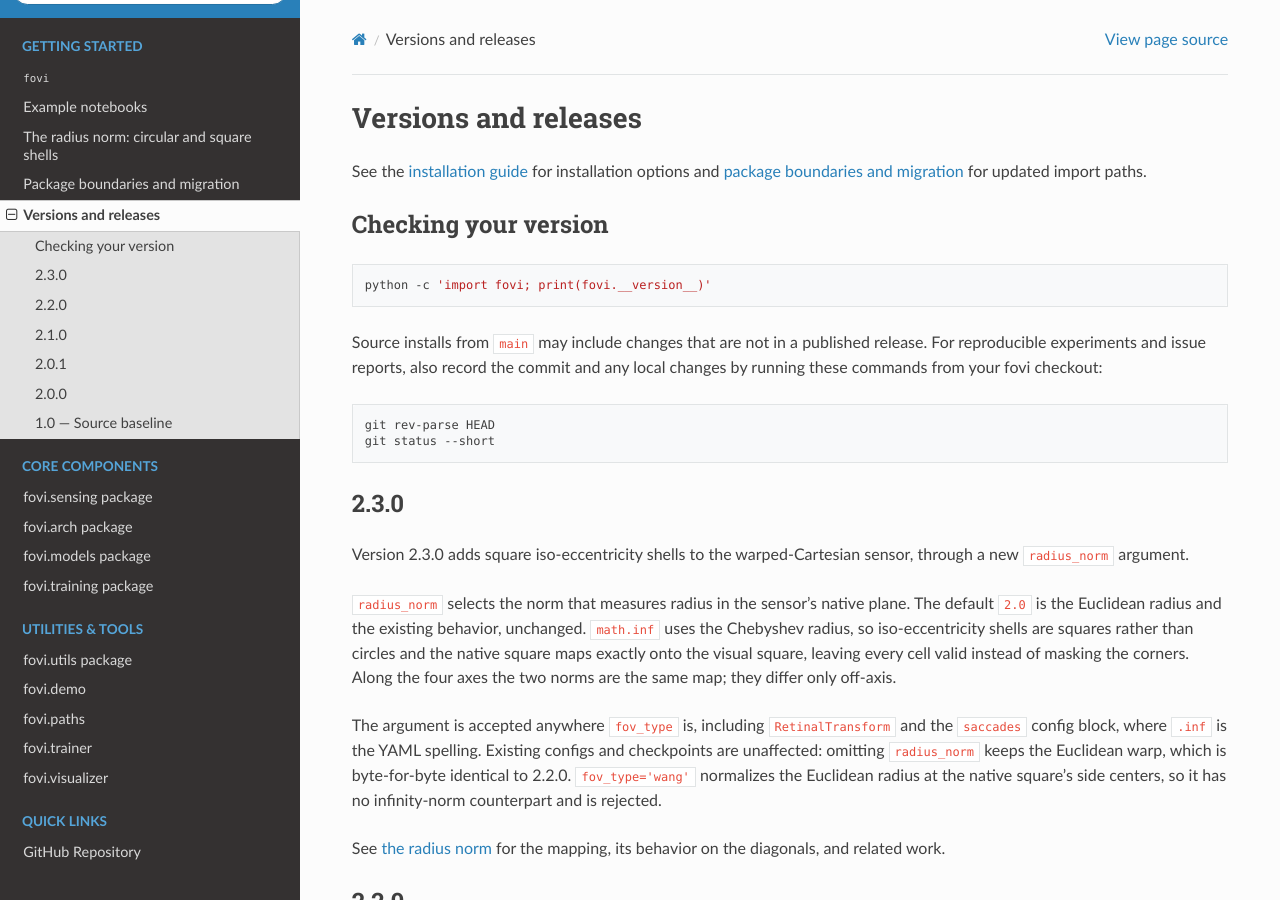
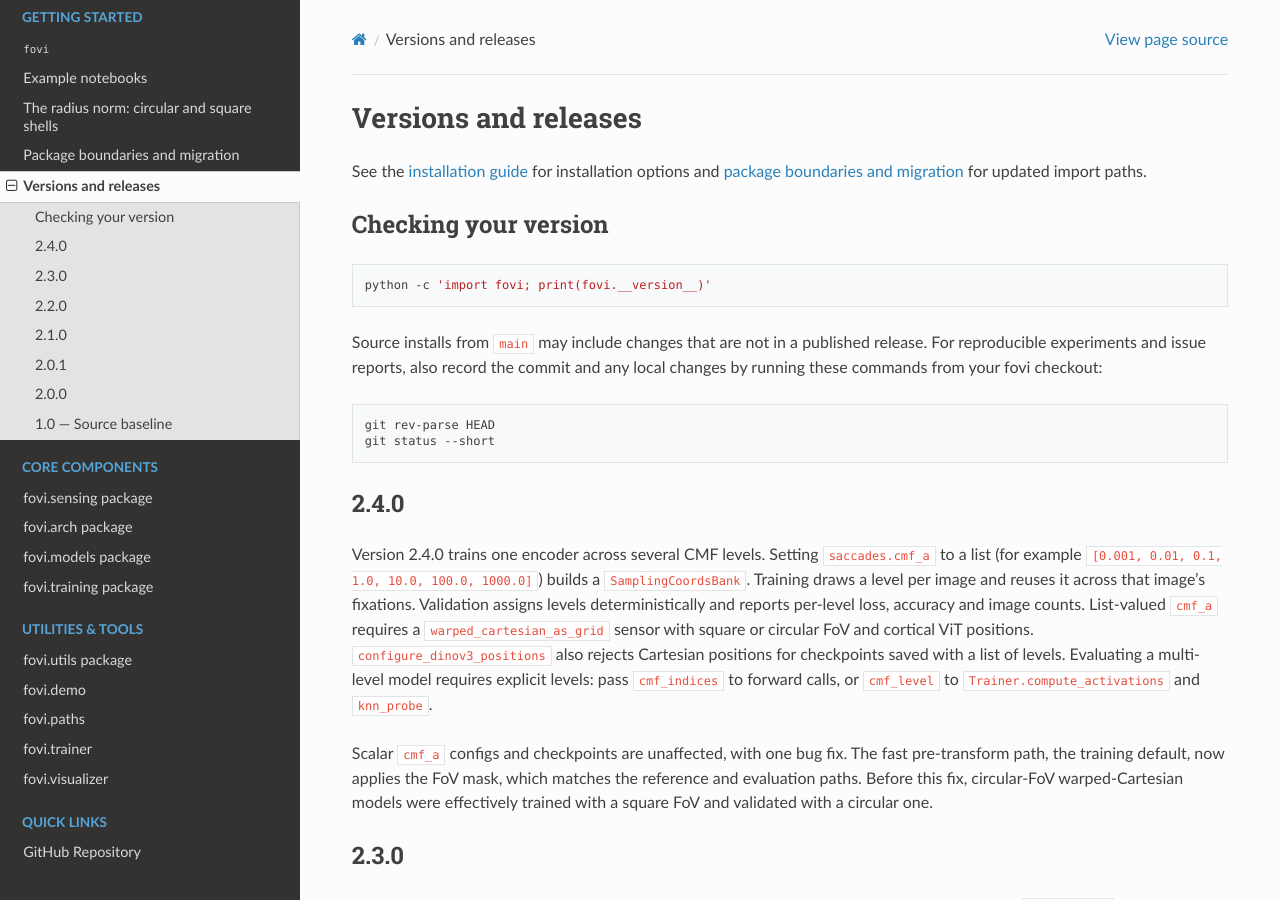
Before and after one commit to nblauch/fovi, a Sphinx documentation site: the page built from docs/releases.md, in a window 1280 px wide and 900 px high. Built offline with Sphinx 7.4.7 and the Read the Docs theme 3.1.0, drawn with Linux system fonts in a browser that asks for light colours.

Commit message:
Bump version to 2.4.0
Multi-level CMF training and the fast pre-transform FoV mask fix change
behavior downstream packages depend on; give them a version to require.

````diff
--- a/docs/releases.md
+++ b/docs/releases.md
@@ -17,6 +17,26 @@ changes by running these commands from your fovi checkout:
 git rev-parse HEAD
 git status --short
 ```
+
+## 2.4.0
+
+Version 2.4.0 trains one encoder across several CMF levels. Setting
+`saccades.cmf_a` to a list (for example
+`[0.001, 0.01, 0.1, 1.0, 10.0, 100.0, 1000.0]`) builds a `SamplingCoordsBank`.
+Training draws a level per image and reuses it across that image's fixations.
+Validation assigns levels deterministically and reports per-level loss,
+accuracy and image counts. List-valued `cmf_a` requires a
+`warped_cartesian_as_grid` sensor with square or circular FoV and cortical ViT
+positions. `configure_dinov3_positions` also rejects Cartesian positions for
+checkpoints saved with a list of levels. Evaluating a multi-level model requires
+explicit levels: pass `cmf_indices` to forward calls, or `cmf_level` to
+`Trainer.compute_activations` and `knn_probe`.
+
+Scalar `cmf_a` configs and checkpoints are unaffected, with one bug fix. The
+fast pre-transform path, the training default, now applies the FoV mask, which
+matches the reference and evaluation paths. Before this fix, circular-FoV
+warped-Cartesian models were effectively trained with a square FoV and validated
+with a circular one.
 
 ## 2.3.0
 
--- a/fovi/_version.py
+++ b/fovi/_version.py
@@ -1,3 +1,3 @@
 """Package version, read by the build backend and documentation."""
 
-__version__ = "2.3.0"
+__version__ = "2.4.0"
````
